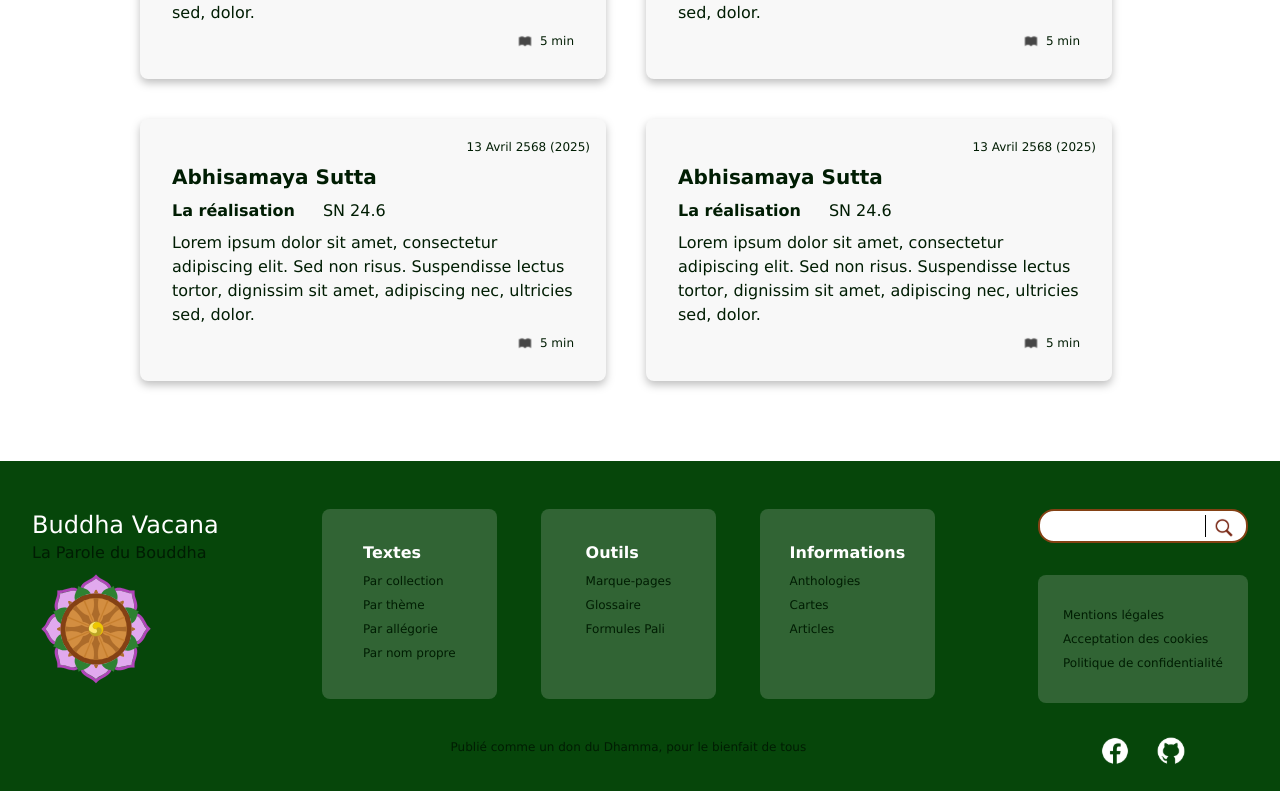
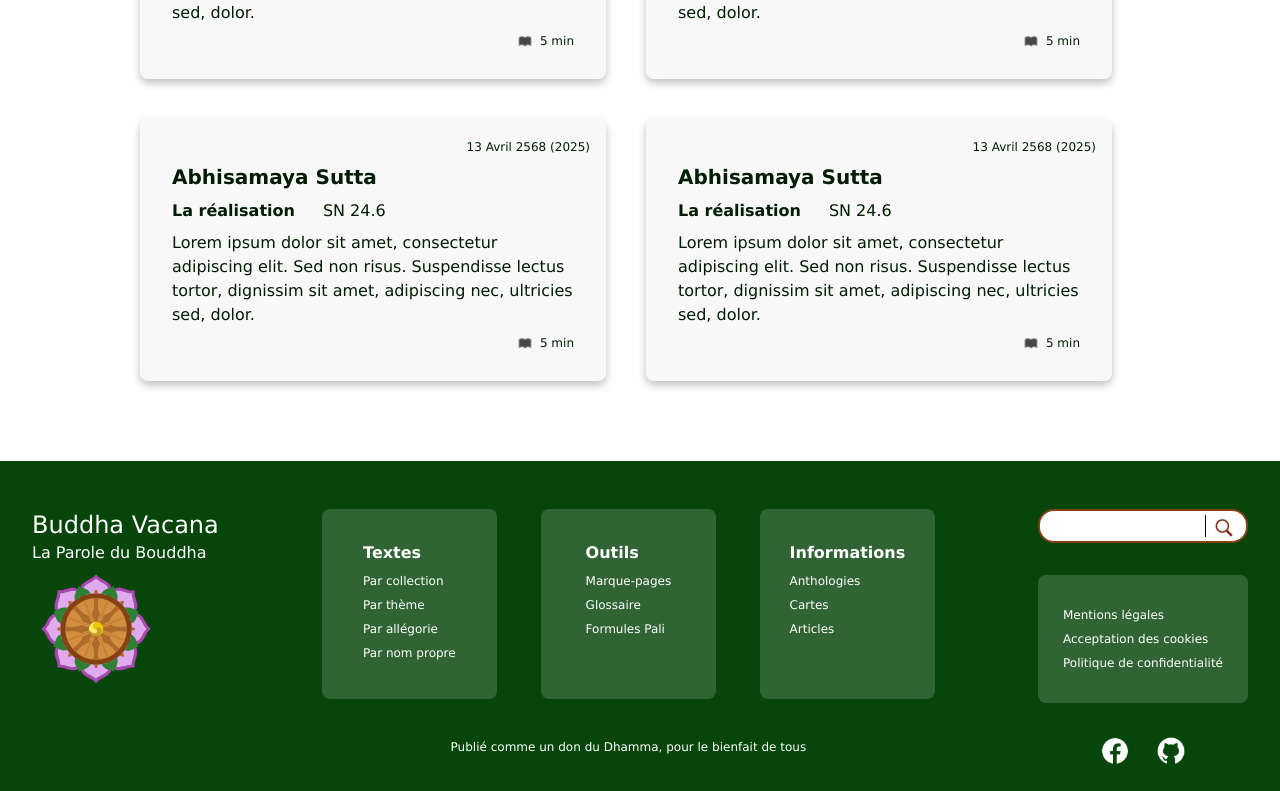
Before and after one commit to LaniakeanDev/buddha-vacana, a Next.js app: page / in a window 1280 px wide. Shown: the part 2443-3234 px from the top of the page. Built offline with nearby package versions, Linux system fonts and the light colour scheme.

Commit message:
fixed the footer as styles are overriden by global p styles

```diff
--- a/app/components/BVFooter.tsx
+++ b/app/components/BVFooter.tsx
@@ -7,14 +7,14 @@ import BVSearchbar from './BVSearchbar';
 export default function BVFooter() {
   const whiteBoxStyle = 'bg-[#d9d9d9]/20 pt-8 rounded-lg';
   const whiteBlockStyle = `${whiteBoxStyle} w-[175px] h-[190px]`;
-  const whiteBlockTitleStyle = 'font-bold text-white';
-  const whiteBlockItemStyle = 'text-xs text-white';
+  const whiteBlockTitleStyle = 'font-bold !text-white';
+  const whiteBlockItemStyle = 'text-xs !text-white';
 
   return (
     <footer className="px-8 pb-6 pt-12 w-full flex flex-row justify-between items-start bg-(--bvsemidarkgreen) footer">
       <div>
-        <h4 className="text-2xl text-white">Buddha Vacana</h4>
-        <p className="text-white">La Parole du Bouddha</p>
+        <h4 className="text-2xl !text-white">Buddha Vacana</h4>
+        <p className="!text-white">La Parole du Bouddha</p>
         <BVSVGAsset
           SVGAsset={BVLogo}
           alt="Logo représentant une roue du Dhamma dans un lotus"
```
